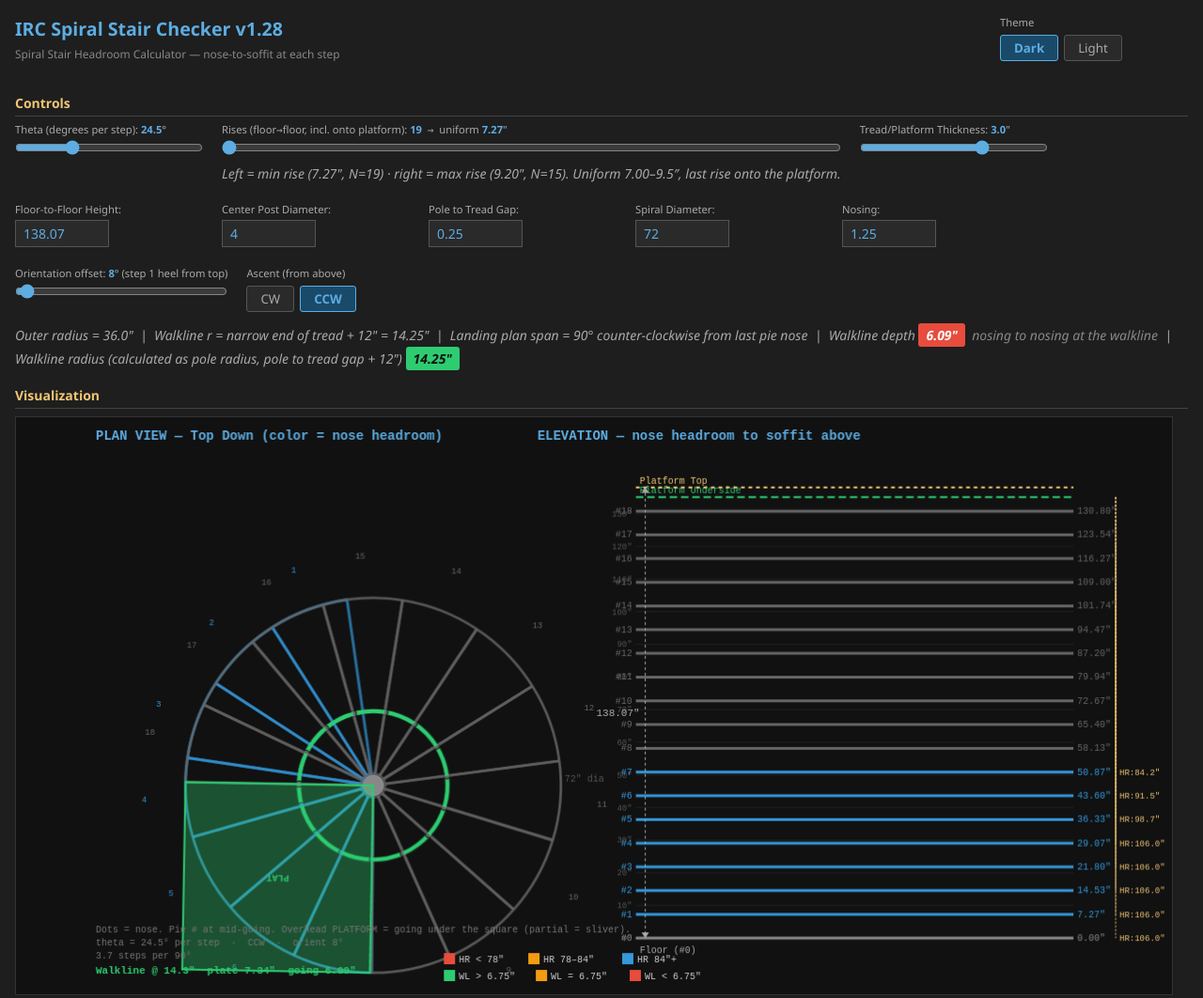
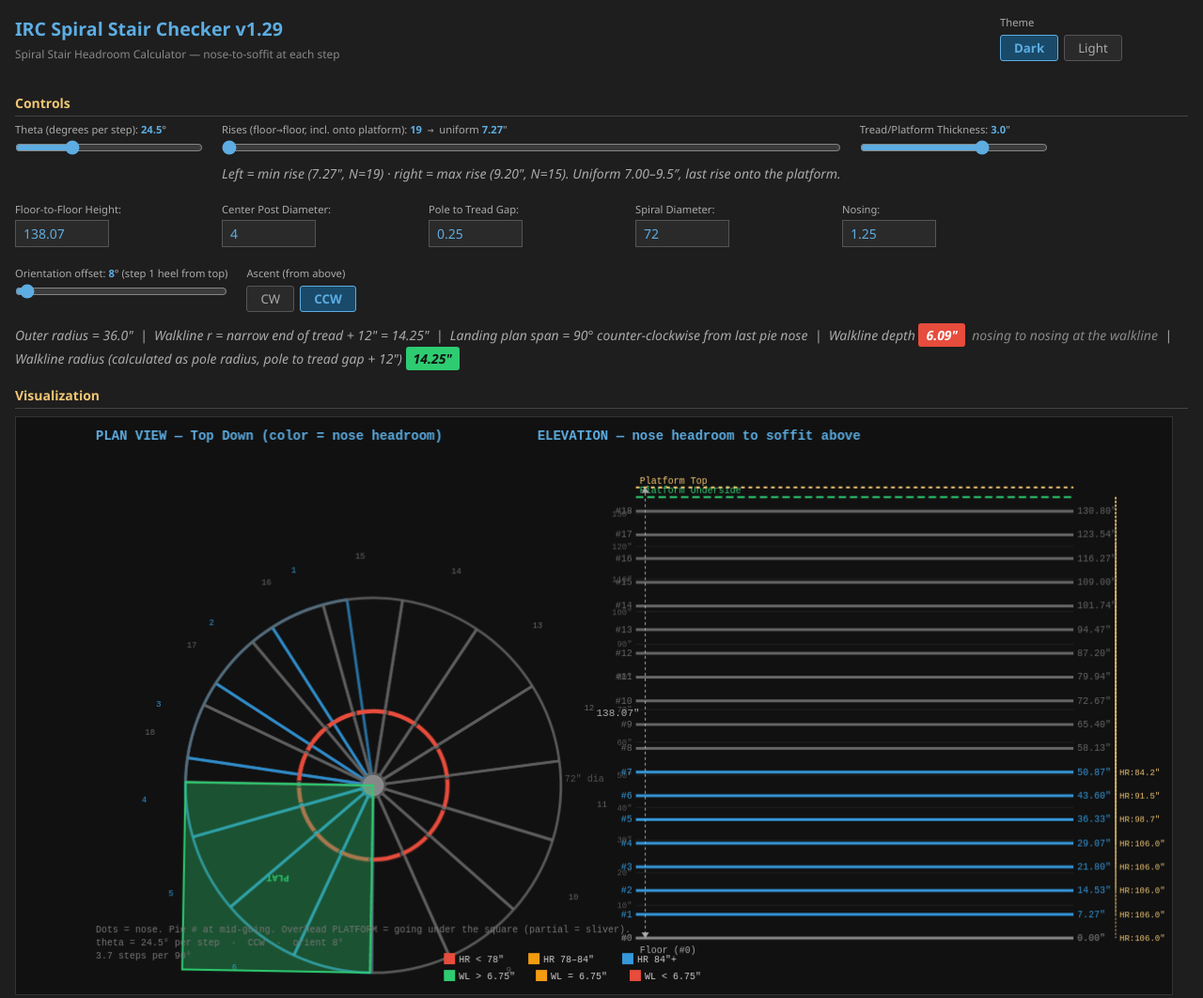
Before and after one commit to davec95/SpiralStairDesigner, a plain HTML site: page SpiralStairDesigner.html in a window 1280 px wide. Shown: the top 1062 px of the page at 94% size. Drawn offline with Linux system fonts and the light colour scheme.

Commit message:
fix: remove redundant plan walkline metrics

```diff
--- a/SpiralStairDesigner.html
+++ b/SpiralStairDesigner.html
@@ -3,7 +3,7 @@
 <head>
 <meta charset="UTF-8">
 <meta name="viewport" content="width=device-width, initial-scale=1.0">
-<title>IRC Spiral Stair Checker v1.28 — Spiral Stair Headroom Calculator</title>
+<title>IRC Spiral Stair Checker v1.29 — Spiral Stair Headroom Calculator</title>
 <!-- Security: CSP meta tags (client-side mitigation) -->
 <meta http-equiv="Content-Security-Policy" content="default-src 'self'; script-src 'self' 'unsafe-inline'; style-src 'self' 'unsafe-inline'; object-src 'none'; base-uri 'self'; frame-ancestors 'none';">
 <meta http-equiv="X-Content-Type-Options" content="nosniff">
@@ -155,7 +155,7 @@ td.headroom-open { color: var(--muted); font-style: italic; }
 <body>
 <div class="page-header">
     <div>
-        <h1>IRC Spiral Stair Checker v1.28</h1>
+        <h1>IRC Spiral Stair Checker v1.29</h1>
         <div class="subtitle">Spiral Stair Headroom Calculator — nose-to-soffit at each step</div>
     </div>
     <div class="control-group theme-toggle">
@@ -670,7 +670,7 @@ function drawViz(THETA, RISE, TREAD_THICK, WALK_RAD, RADIUS, POLE_RAD, TREAD_INN
     ctx.lineWidth = 1;
     ctx.stroke();
 
-    const wlCol = walklineColor(Lphys, Lgoing);
+    const wlCol = walklineColor(Lgoing);
     // Full walkline circle (12" from narrow end of tread) — faint track
     ctx.strokeStyle = wlCol;
     ctx.globalAlpha = 0.25;
@@ -783,9 +783,7 @@ function drawViz(THETA, RISE, TREAD_THICK, WALK_RAD, RADIUS, POLE_RAD, TREAD_INN
         '  ·  orient ' + ORIENT + '°', margin, H - 52);
     ctx.fillText('Dots = nose. Pie # at mid-going. Overhead PLATFORM = going under the square (partial = sliver).', margin, H - 66);
     ctx.fillText((90 / THETA).toFixed(1) + ' steps per 90°', margin, H - 38);
-    ctx.fillStyle = wlCol;
-    ctx.font = 'bold 11px monospace';
-    ctx.fillText('Walkline @ ' + WALK_RAD.toFixed(1) + '"  plate ' + Lphys.toFixed(2) + '"  going ' + Lgoing.toFixed(2) + '"', margin, H - 22);
+
 
     const elevW = W * 0.48;
     ctx.fillStyle = tc.accent;
```
